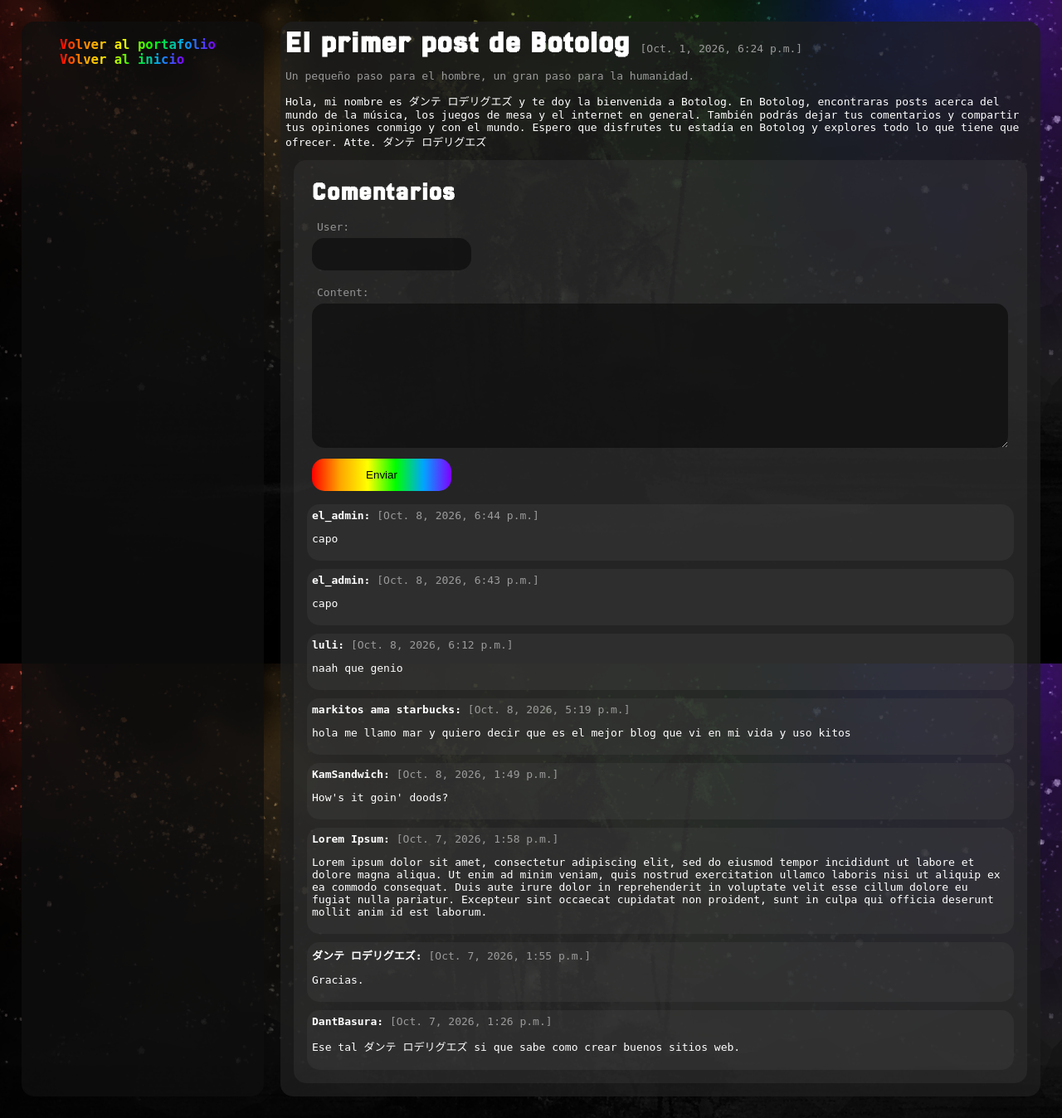
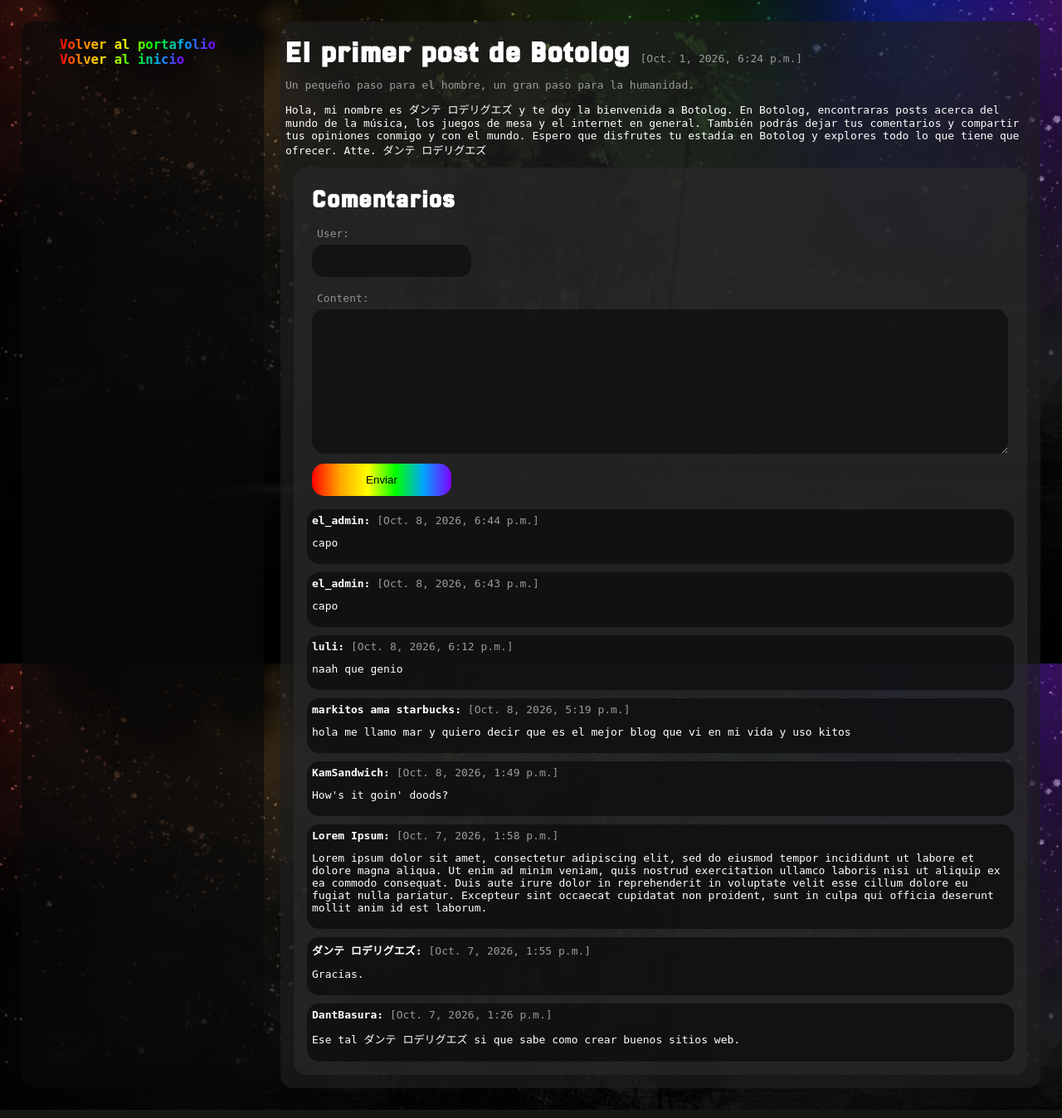
Before and after one commit to DanteRodriguezHola/Botolog, a Django app: a page that uses Website/_Blog/templates/_Blog/detail.html in a window 1280 px wide. Shown: the whole page at 83% size. Run offline with Django 5.2, Linux system fonts and the light colour scheme; data comes from the database, SQL or seed files in the repository; both versions use the stored data as it was after the commit.

Commit message:
Cambio en el css #1312348

```diff
--- a/Website/_Blog/static/style.css
+++ b/Website/_Blog/static/style.css
@@ -1,6 +1,14 @@
 :root {
+    --basket-color-main: #1f1f1fab;
+    --basket-color-secondary: #292929ab;
+    --basket-color-aside: #0a0a0aab;
+
+
     --text-color-main: #ffffff;
     --text-color-secondary: #9b9b9b;
+
+
+    --rainbow: linear-gradient(to right, #ff0000, #ffa500, #ffff00, #00ff00, #00a5ff, #8000ff);
 }
 
 @font-face {
@@ -18,7 +26,7 @@ html {
     color: var(--text-color-main);
 }
 
-.basket {
+.basket, .self-basket {
     padding: 6px;
 
     margin: 10px;
@@ -34,32 +42,41 @@ html {
     grid-template-columns: 1fr 3fr;
 }
 
-.basket.navegation {
-    background-color: #0f0f0fc4;
+.basket.navegation, .self-basket.comment  {
+    background-color: var(--basket-color-aside);
 }
 
 .basket.posts {
-    background-color: #1f1f1fc4;
+    background-color: var(--basket-color-main)
 }
 
 .basket.comments {
-    background-color: #4c4c4c3c;
+    background-color: var(--basket-color-secondary)
+}
+
+article {
+    margin-bottom: 24px;
+}
+
+header, p {
+    margin-top: 12px;
+    margin-bottom: 12px;
+}
+
+.heading, .logo {
+    font-family: Jersey25;
+    letter-spacing: 2px;
+}
+
+
+.logo {
+    font-size: 4em;
+    text-align: center;
 }
 
 .heading {
     display: inline;
 
-    font-family: Jersey25;
-    letter-spacing: 2px;
-}
-
-.heading.logo {
-    margin: 12px;
-    display: block;
-
-    text-align: center;
-
-    font-size: 4em;
 }
 
 h1.heading {
@@ -74,18 +91,14 @@ h2.heading {
     list-style-type: none;
 }
 
-.date {
+.drophead, .date {
     font-size: 1em;
-
-    display: inline;
 
     color: var(--text-color-secondary);
 }
 
-.drophead {
-    font-size: 1em;
-
-    color: var(--text-color-secondary);
+.date {
+    display: inline;
 }
 
 .form {
@@ -114,7 +127,7 @@ h2.heading {
 }
 
 .form.short.submit {
-    background: linear-gradient(to right, #ff0000, #ffa500, #ffff00, #00ff00, #00a5ff, #8000ff);
+    background: var(--rainbow);
 
     color: #000000;
 
@@ -138,7 +151,7 @@ a {
     font-weight: bold;
     text-decoration: solid;
 
-    background: linear-gradient(to right, #ff0000, #ffa500, #ffff00, #00ff00, #00a5ff, #8000ff);
+    background: var(--rainbow);
     -webkit-background-clip: text;
     -webkit-text-fill-color: transparent;
 }
@@ -146,7 +159,3 @@ a {
 a:hover {
     text-decoration: underline;
 }
-
-strong {
-    font-weight: bold;
-}
--- a/Website/_Blog/templates/_Blog/detail.html
+++ b/Website/_Blog/templates/_Blog/detail.html
@@ -13,7 +13,7 @@
         <a href = '{% url "portfolio:index" %}'
         target = '_self'>
 
-            <strong> Volver al portafolio </strong>
+            Volver al portafolio
 
         </a>
 
@@ -24,7 +24,7 @@
         <a href = '{% url "blog:index" %}'
         target = '_self'>
 
-            <strong> Volver al inicio </strong>
+            Volver al inicio
 
         </a>
 
@@ -114,7 +114,7 @@
 
         {% for comment in post.comments.all %}
 
-        <div class = 'basket comments'>
+        <div class = 'self-basket comment'>
 
             <p class = 'username'>
 
--- a/Website/_Blog/templates/_Blog/index.html
+++ b/Website/_Blog/templates/_Blog/index.html
@@ -13,7 +13,7 @@
         <a href = '{% url "portfolio:index" %}'
         target = '_self'>
 
-            <strong> Volver al portafolio </strong>
+            Volver al portafolio
 
         </a>
 
@@ -40,7 +40,7 @@
 
     <main>
 
-        <h1 class = 'heading logo'>
+        <h1 class = 'logo'>
 
             Botolog
 
```
Also changed, not shown: Website/db.sqlite3.
